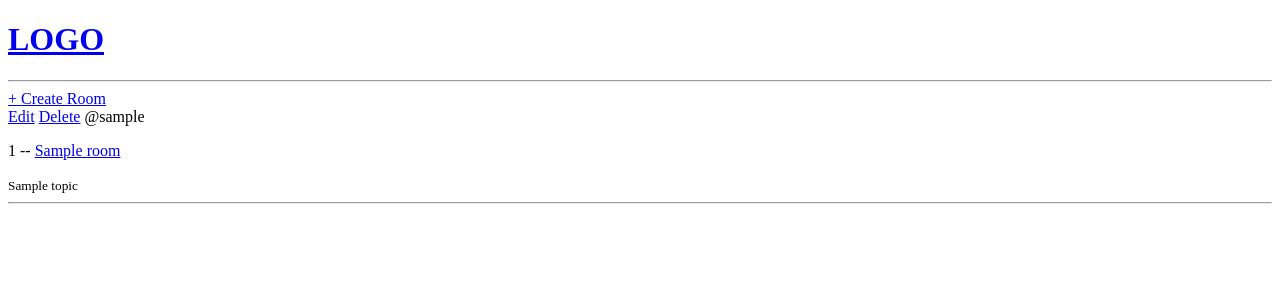
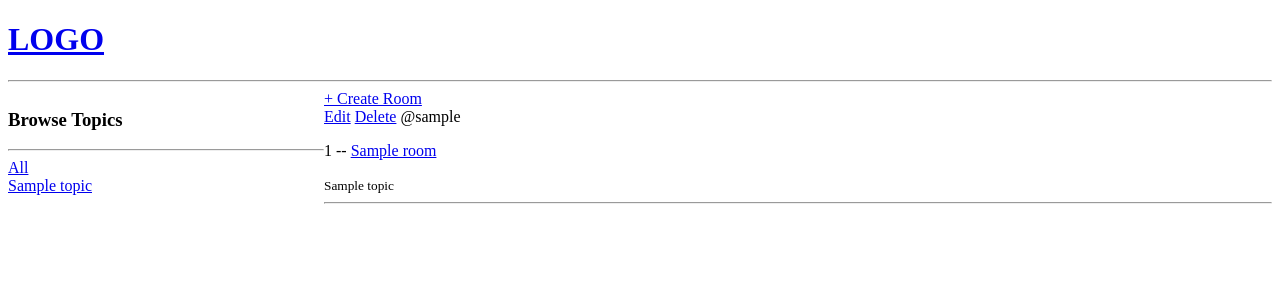
Before and after one commit to piyakker/StudyBuddy, a Django app: page / in a window 1280 px wide. Shown: the top 300 px of the page. Run offline with Django 3.2, Linux system fonts and the light colour scheme; tables that the repository leaves empty hold one stand-in row (values such as "Sample post").

Commit message:
add sidebar to home for topics

```diff
--- a/base/templates/base/home.html
+++ b/base/templates/base/home.html
@@ -1,6 +1,28 @@
 {% extends 'main.html' %}
 
 {% block content %}
+<style>
+  .home-container {
+    display: grid;
+    grid-template-columns: 1fr 3fr;
+  }
+</style>
+
+<div class="home-container">
+
+  <div>
+    <h3>Browse Topics</h3>
+    <hr>
+    <div>
+      <a href="{% url 'home' %}">All</a>
+    </div>
+    {% for topic in topics %}
+    <div>
+      <a href="{% url 'home' %}?q={{topic.name}}">{{topic.name}}</a>
+    </div>
+    {% endfor %}
+  </div>
+
   <div>
     <a href="{% url 'create-room' %}">+ Create Room</a>
     <div>
@@ -14,4 +36,5 @@
       {% endfor %}
     </div>
   </div>
+</div>
 {% endblock %}
--- a/base/views.py
+++ b/base/views.py
@@ -1,13 +1,15 @@
 from django.shortcuts import render, redirect
 from .forms import RoomForm
-from .models import Room
+from .models import Room, Topic
 
 # Create your views here.
 
 
 def home(request):
-    rooms = Room.objects.all()
-    context = {'rooms': rooms}
+    q = request.GET.get('q') if request.GET.get('q') else ''
+    rooms = Room.objects.filter(topic__name__icontains=q)
+    topics = Topic.objects.all()
+    context = {'rooms': rooms, 'topics': topics}
     return render(request, 'base/home.html',  context)
 
 
```
Lines whose indentation alone changed are shown as unchanged.
